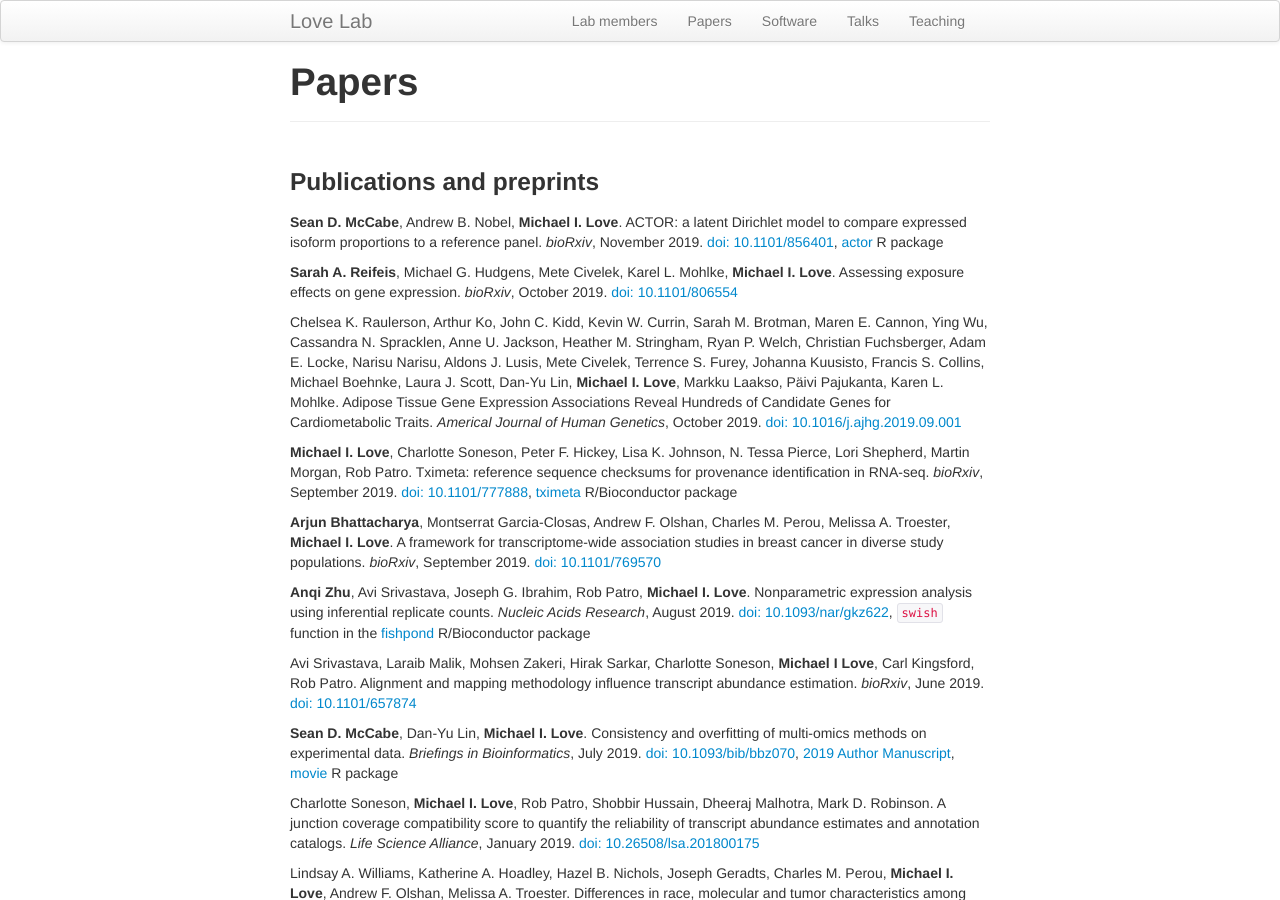
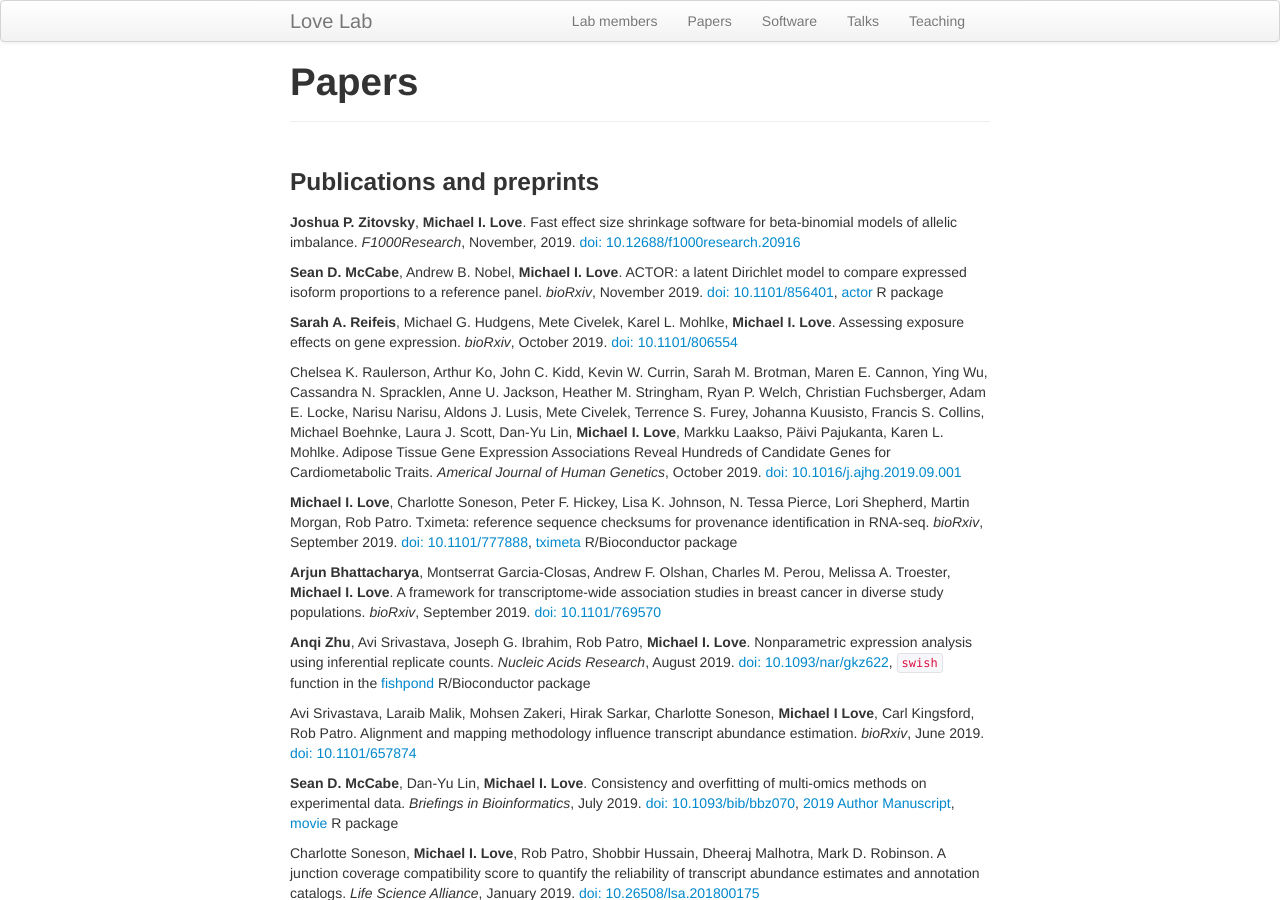
Before and after one commit to mikelove/mikelove.github.io, a Jekyll site: the page built from pages/papers.md, in a window 1280 px wide and 900 px high. Built offline with Jekyll 4.4.1, drawn with Linux system fonts in a browser that asks for light colours.

Commit message:
update papers

```diff
--- a/pages/papers.md
+++ b/pages/papers.md
@@ -5,8 +5,15 @@ title: "Papers"
 
 ### Publications and preprints
 
+**Joshua P. Zitovsky**, **Michael I. Love**.
+Fast effect size shrinkage software for beta-binomial models of
+allelic imbalance.
+*F1000Research*, November, 2019.
+[doi: 10.12688/f1000research.20916](https://doi.org/10.12688/f1000research.20916)
+
 **Sean D. McCabe**, Andrew B. Nobel, **Michael I. Love**.
-ACTOR: a latent Dirichlet model to compare expressed isoform proportions to a reference panel.
+ACTOR: a latent Dirichlet model to compare expressed isoform
+proportions to a reference panel.
 *bioRxiv*, November 2019.
 [doi: 10.1101/856401](https://doi.org/10.1101/856401),
 [actor](https://github.com/mccabes292/actor) R package
```
